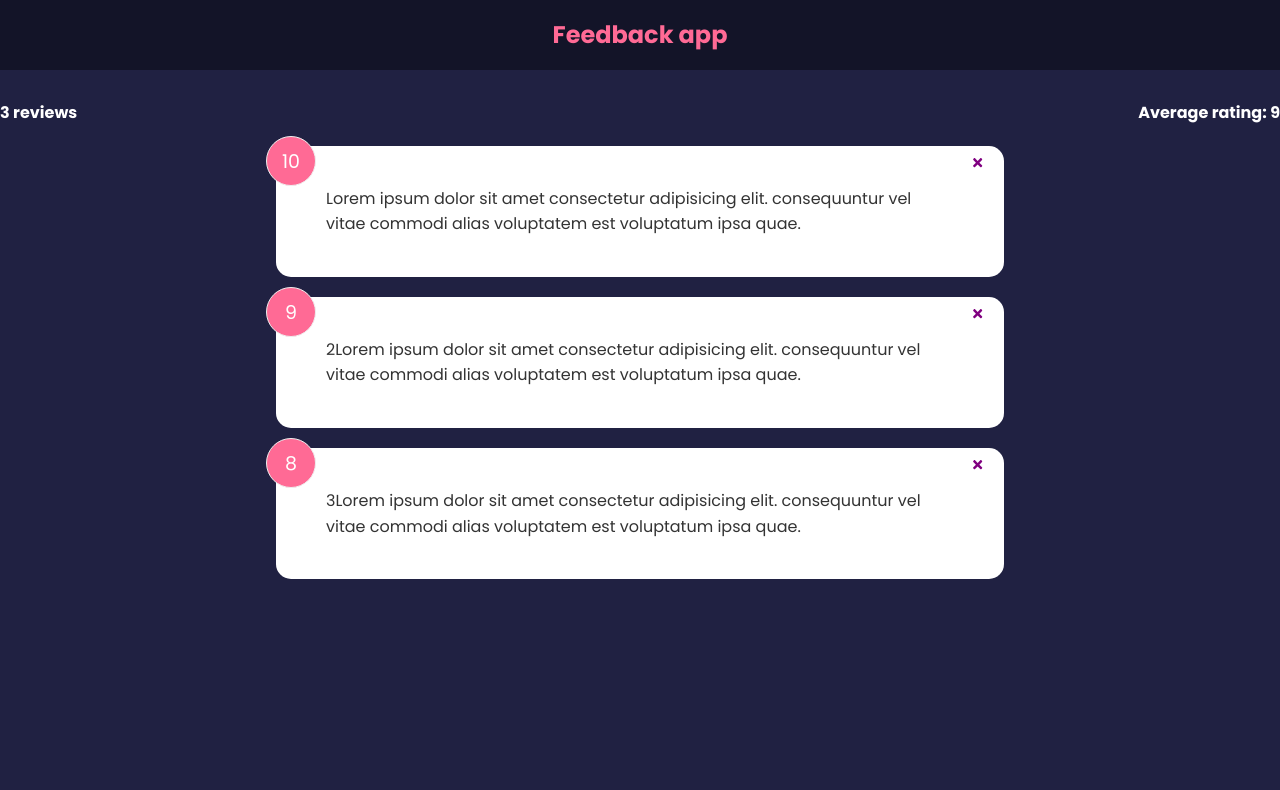
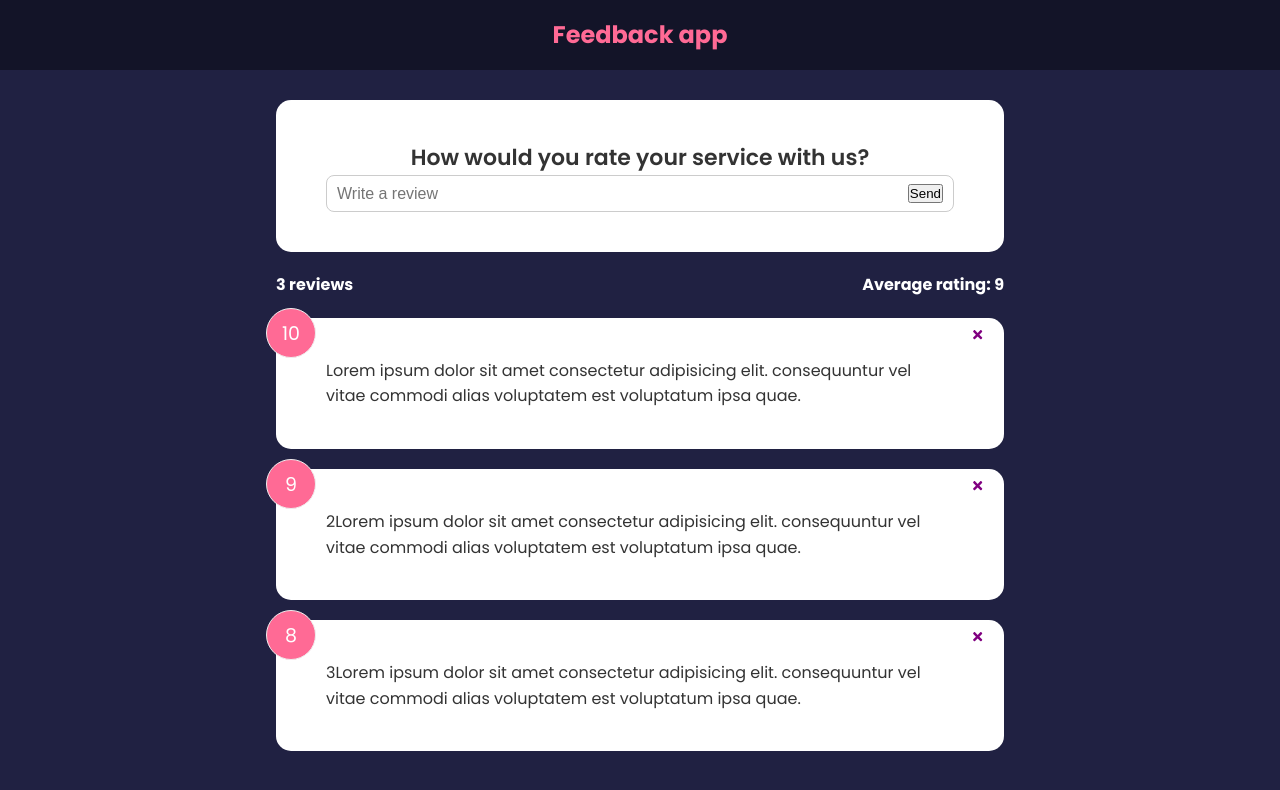
Before and after one commit to davydegr/react-review-app, a React (Create React App) app: page / in a window 1280 px wide. Shown: the top 790 px of the page. Built offline with nearby package versions, Linux system fonts and the light colour scheme; the HTML template or start-up script is replaced by a standard one.

Commit message:
Added submit feedback form

```diff
--- a/src/App.js
+++ b/src/App.js
@@ -4,6 +4,7 @@
 import FeedbackData from "./data/FeedbackData"
 import FeedbackList from "./components/FeedbackList"
 import FeedbackStats from "./components/FeedbackStats"
+import FeedbackForm from "./components/FeedbackForm"
 
 function App() {
 
@@ -22,9 +23,12 @@
     <>
       <Header />
 
-      <FeedbackStats feedback={feedback}/>
 
       <div className="container">
+        <FeedbackForm />
+
+        <FeedbackStats feedback={feedback}/>
+
         <FeedbackList
           feedback={feedback}
           handleDelete={deleteFeedback} />
--- /dev/null
+++ b/src/components/FeedbackForm.jsx
@@ -0,0 +1,32 @@
+import Card from "./shared/Card"
+import {useState} from 'react'
+
+function FeedbackForm() {
+
+  const [text, setText] = useState('')
+
+  const handleTextChange = (event) => {
+    setText(event.target.value)
+  }
+
+  return (
+    <Card>
+      <form action="#">
+        <h2>How would you rate your service with us?</h2>
+
+        {/* TODO: Rating selecto component */}
+
+        <div className="input-group">
+          <input onChange={handleTextChange}
+                 type="text"
+                 placeholder="Write a review"
+                 value={text} />
+          <button type="submit">Send</button>
+        </div>
+      </form>
+    </Card>
+  )
+
+}
+
+export default FeedbackForm
```
